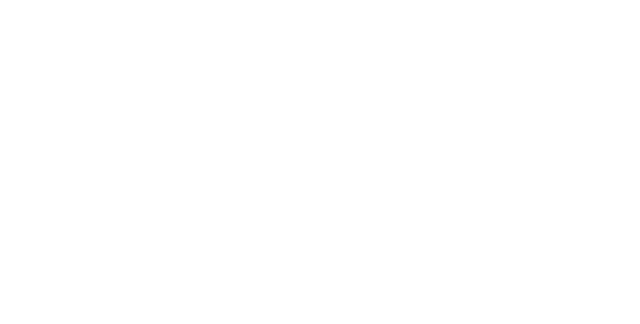
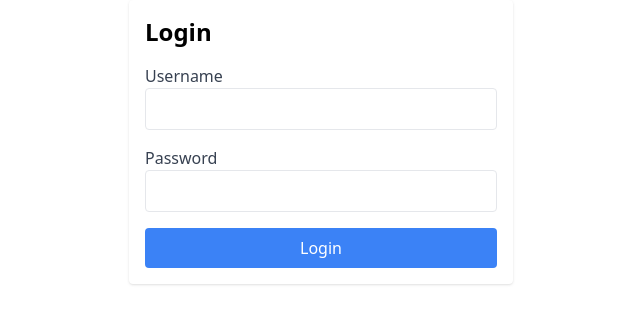
Before and after one commit to gauravPanditr/Ecommerce-React-App, a React (Vite) app: page /login in a window 1280 px wide. Before the commit this address had no page. Shown: the top 324 px of the page, without its empty margins (319-959 px from the left). Built offline with nearby package versions, Linux system fonts and the light colour scheme.

Commit message:
adding login and validation

```diff
--- a/src/App.tsx
+++ b/src/App.tsx
@@ -1,15 +1,10 @@
 import React from 'react';
-import { BrowserRouter as Router, Route, Routes } from 'react-router-dom';
-import Home from './Pages/Home';
+
+import LoginForm from './Pages/Login';
 
 const App: React.FC = () => {
   return (
-    <Router>
-      <Routes>
-        <Route path="/" element={<Home />} />
-
-      </Routes>
-    </Router>
+    <LoginForm/>
   );
 };
 
--- a/src/Pages/Login.tsx
+++ b/src/Pages/Login.tsx
@@ -1,11 +1,50 @@
+// src/components/LoginForm.tsx
+import React, { useState } from "react";
+import { useAuth } from "../hooks/uselogin";
 
+const LoginForm: React.FC = () => {
+  const [username, setUsername] = useState("");
+  const [password, setPassword] = useState("");
+  const { loginUser, fetchState } = useAuth();
 
-const Login = () => {
+  const handleSubmit = (e: React.FormEvent) => {
+    e.preventDefault();
+    loginUser({ username, password });
+  };
+
   return (
-    <div>
+    <form onSubmit={handleSubmit} className="max-w-sm mx-auto p-4 bg-white rounded shadow">
+      <h2 className="text-2xl font-bold mb-4">Login</h2>
+      {fetchState.error && <p className="text-red-500">{fetchState.error}</p>}
+      <div className="mb-4">
+        <label className="block text-gray-700">Username</label>
+        <input
+          type="text"
+          value={username}
+          onChange={(e) => setUsername(e.target.value)}
+          className="w-full px-3 py-2 border rounded"
+          required
+        />
+      </div>
+      <div className="mb-4">
+        <label className="block text-gray-700">Password</label>
+        <input
+          type="password"
+          value={password}
+          onChange={(e) => setPassword(e.target.value)}
+          className="w-full px-3 py-2 border rounded"
+          required
+        />
+      </div>
+      <button
+        type="submit"
+        className="w-full bg-blue-500 text-white py-2 rounded hover:bg-blue-600"
+        disabled={fetchState.loading}
+      >
+        {fetchState.loading ? "Logging in..." : "Login"}
+      </button>
+    </form>
+  );
+};
 
-    </div>
-  )
-}
-
-export default Login
+export default LoginForm;
--- /dev/null
+++ b/src/components/button.tsx
@@ -0,0 +1,25 @@
+
+import React from "react";
+
+interface ButtonProps {
+  type?: "button" | "submit" | "reset";
+  onClick?: () => void;
+  disabled?: boolean;
+  className?: string;
+  children: React.ReactNode;
+}
+
+const Button: React.FC<ButtonProps> = ({ type = "button", onClick, disabled, className, children }) => {
+  return (
+    <button
+      type={type}
+      onClick={onClick}
+      disabled={disabled}
+      className={`w-full bg-blue-500 text-white py-2 rounded hover:bg-blue-600 transition duration-300 ease-in-out ${className}`}
+    >
+      {children}
+    </button>
+  );
+};
+
+export default Button;
--- /dev/null
+++ b/src/components/inputbox.tsx
@@ -0,0 +1,30 @@
+import React from 'react';
+
+interface InputBoxProps {
+  id: string;
+  label: string;
+  type: string;
+  placeholder: string;
+ // Adjust according to your typings
+  error?: string;
+}
+
+const InputBox: React.FC<InputBoxProps> = ({ id, label, type, placeholder, register, error }) => {
+  return (
+    <div className="mb-4">
+      <label htmlFor={id} className="block text-sm font-medium text-gray-700">{label}</label>
+      <input
+        id={id}
+        type={type}
+        placeholder={placeholder}
+        {...register(id)}
+        className={`mt-1 block w-full border rounded-md p-2 ${
+          error ? 'border-red-500' : 'border-gray-300'
+        }`}
+      />
+      {error && <p className="text-red-500 text-sm">{error}</p>}
+    </div>
+  );
+};
+
+export default InputBox;
--- a/src/hooks/uselogin.ts
+++ b/src/hooks/uselogin.ts
@@ -1,4 +1,3 @@
-// src/hooks/useAuth.ts
 import { useState } from "react";
 import axios from "axios";
 import { FetchState } from "../types/fetchState";
@@ -16,12 +15,19 @@ export const useAuth = () => {
     setFetchState({ data: null, loading: true, error: null });
 
     try {
-      const response = await axios.post("/login", credentials); // Adjust the endpoint as needed
+      const response = await axios.post("https://fakestoreapi.com/auth/login", credentials);
+        console.log(response);
+
+      // Adjust the endpoint as needed
       setUser(response.data.username); // Adjust according to your response structure
       localStorage.setItem("userToken", response.data.token); // Store token if needed
       setFetchState({ data: response.data.username, loading: false, error: null });
-    } catch (error) {
-      setFetchState({ data: null, loading: false, error: err.response?.data?.message || "Login failed" });
+    } catch (error:any) {
+      setFetchState({
+        data: null,
+        loading: false,
+        error: error.response?.data?.message || "Login failed. Please try again.",
+      });
     }
   };
 
@@ -30,5 +36,5 @@ export const useAuth = () => {
     localStorage.removeItem("userToken");
   };
 
-  return { user, fetchState, loginUser, logoutUser };
+  return { user, fetchState, loginUser, logoutUser }; // Return `user` state
 };
```
Also changed, not shown: src/components/loginform.tsx (deleted), src/utilis/axiosInstance.ts (deleted).
